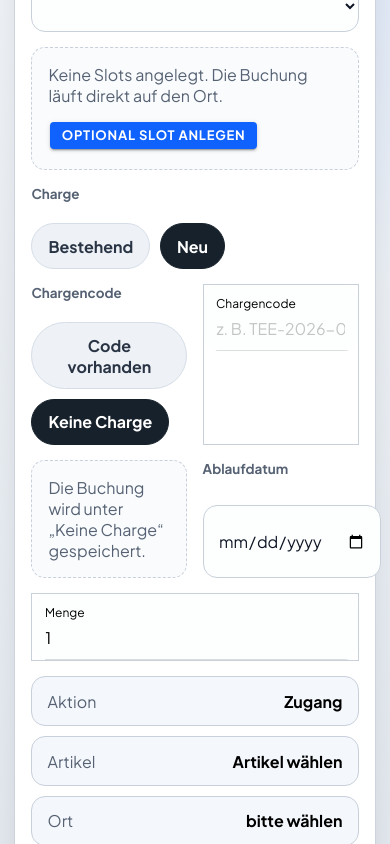
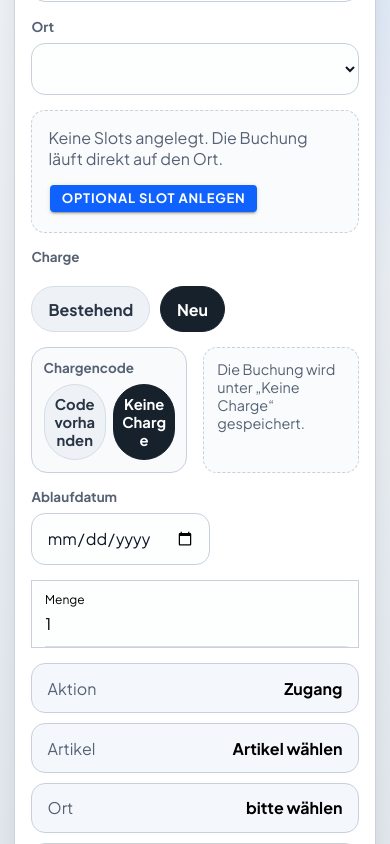
Before and after one commit to nitevlite/lagerkontrolle, a React (Vite) app: page / in a window 390 px wide. Both pictures are taken after a click on the button "Keine Charge". Built offline with nearby package versions, Linux system fonts and the light colour scheme.

Commit message:
Improve batch code mobile UX

```diff
--- a/src/App.tsx
+++ b/src/App.tsx
@@ -11,6 +11,7 @@ import {
   IonItem,
   IonLabel,
   IonPage,
+  IonToast,
   IonToolbar
 } from "@ionic/react";
 import {
@@ -190,6 +191,7 @@ function App() {
   const [snapshotState, setSnapshotState] = useState<Awaited<ReturnType<typeof loadSnapshot>> | null>(null);
   const [loadError, setLoadError] = useState<string | null>(null);
   const [actionError, setActionError] = useState<string | null>(null);
+  const [actionSuccess, setActionSuccess] = useState<string | null>(null);
   const videoRef = useRef<HTMLVideoElement | null>(null);
   const scanStreamRef = useRef<MediaStream | null>(null);
   const scanFrameRef = useRef<number | null>(null);
@@ -1508,6 +1510,13 @@ function App() {
     }
 
     try {
+      const successItemName = bookingUsesNewItem ? bookingNewItemNameDraft.trim() : bookingItem?.name ?? "Artikel";
+      const successLocationName =
+        bookingAction === "out"
+          ? bookingLocation?.name ?? "Ort"
+          : viewModel?.locations.find((location) => location.id === (bookingTargetLocationId || bookingLocationId))?.name ??
+            bookingLocation?.name ??
+            "Ort";
       let effectiveItemId = bookingItem?.id;
 
       if (bookingUsesNewItem) {
@@ -1611,6 +1620,7 @@ function App() {
       setBookingNewItemBarcodeDraft("");
       setBookingNewItemLowStockThresholdDraft("5");
       setBookingNewItemTrackExpiry(true);
+      setActionSuccess(`Buchung gespeichert: ${quantity} x ${successItemName} bei ${successLocationName}.`);
       setRefreshToken((current) => current + 1);
       if (locationScanMode === "single") {
         closeLocationScanFlow();
@@ -1808,6 +1818,14 @@ function App() {
               handler: () => setActionError(null)
             }
           ]}
+        />
+        <IonToast
+          isOpen={Boolean(actionSuccess)}
+          message={actionSuccess ?? ""}
+          duration={2600}
+          color="success"
+          position="top"
+          onDidDismiss={() => setActionSuccess(null)}
         />
         <IonAlert
           isOpen={pendingReset}
@@ -2580,9 +2598,9 @@ function App() {
                                       )
                                     ) : (
                                       <>
-                                        <label className="form-field">
+                                        <label className="form-field batch-code-choice">
                                           <span>Chargencode</span>
-                                          <div className="toggle-pills">
+                                          <div className="toggle-pills toggle-pills--full">
                                             <button
                                               type="button"
                                               className={!bookingBatchHasNoCode ? "toggle-pill toggle-pill--active" : "toggle-pill"}
@@ -2602,18 +2620,18 @@ function App() {
                                             </button>
                                           </div>
                                         </label>
+                                        {bookingBatchHasNoCode ? (
+                                          <div className="empty-state empty-state--compact">Die Buchung wird unter „Keine Charge“ gespeichert.</div>
+                                        ) : (
                                           <IonItem className="compact-field">
                                             <IonLabel position="stacked">Chargencode</IonLabel>
                                             <IonInput
                                               value={bookingNewBatchCodeDraft}
                                               placeholder="z. B. CH-2026-01"
-                                            disabled={bookingBatchHasNoCode}
                                               onIonInput={(event) => setBookingNewBatchCodeDraft(String(event.detail.value ?? ""))}
                                             />
                                           </IonItem>
-                                        {bookingBatchHasNoCode ? (
-                                          <div className="empty-state">Die Buchung wird unter „Keine Charge“ gespeichert.</div>
-                                        ) : null}
+                                        )}
                                         <label className="form-field">
                                           <span>{bookingTrackExpiry ? "Ablaufdatum" : "Datum optional"}</span>
                                           <input
@@ -3014,9 +3032,9 @@ function App() {
                           {currentItem ? (
                             <>
                               <div className="unit-form">
-                                <label className="form-field">
+                                <label className="form-field batch-code-choice">
                                   <span>Chargencode</span>
-                                  <div className="toggle-pills">
+                                  <div className="toggle-pills toggle-pills--full">
                                     <button
                                       type="button"
                                       className={!batchHasNoCode ? "toggle-pill toggle-pill--active" : "toggle-pill"}
@@ -3036,18 +3054,18 @@ function App() {
                                     </button>
                                   </div>
                                 </label>
+                                {batchHasNoCode ? (
+                                  <div className="empty-state empty-state--compact">Die Charge wird als „Keine Charge“ gespeichert.</div>
+                                ) : (
                                   <IonItem className="compact-field">
                                     <IonLabel position="stacked">Chargencode</IonLabel>
                                     <IonInput
                                       value={batchCodeDraft}
                                       placeholder="z. B. ST-2026-04"
-                                    disabled={batchHasNoCode}
                                       onIonInput={(event) => setBatchCodeDraft(String(event.detail.value ?? ""))}
                                     />
                                   </IonItem>
-                                {batchHasNoCode ? (
-                                  <div className="empty-state">Die Charge wird als „Keine Charge“ gespeichert.</div>
-                                ) : null}
+                                )}
                                 <label className="form-field">
                                   <span>{currentItem.trackExpiry ? "Ablaufdatum" : "Datum optional"}</span>
                                   <input
@@ -3417,9 +3435,9 @@ function App() {
                           )
                         ) : (
                           <div className="unit-form">
-                            <label className="form-field">
+                            <label className="form-field batch-code-choice">
                               <span>Chargencode</span>
-                              <div className="toggle-pills">
+                              <div className="toggle-pills toggle-pills--full">
                                 <button
                                   type="button"
                                   className={!bookingBatchHasNoCode ? "toggle-pill toggle-pill--active" : "toggle-pill"}
@@ -3439,21 +3457,21 @@ function App() {
                                 </button>
                               </div>
                             </label>
+                            {bookingBatchHasNoCode ? (
+                              <div className="empty-state empty-state--compact">Die Buchung wird unter „Keine Charge“ gespeichert.</div>
+                            ) : (
                               <IonItem className="compact-field">
                                 <IonLabel position="stacked">Chargencode</IonLabel>
                                 <IonInput
                                   value={bookingNewBatchCodeDraft}
                                   placeholder="z. B. TEE-2026-04"
-                                disabled={bookingBatchHasNoCode}
                                   onIonInput={(event) => setBookingNewBatchCodeDraft(String(event.detail.value ?? ""))}
                                   ref={(element) => {
                                     bookingBatchCodeRef.current = element?.querySelector("input") ?? null;
                                   }}
                                 />
                               </IonItem>
-                            {bookingBatchHasNoCode ? (
-                              <div className="empty-state">Die Buchung wird unter „Keine Charge“ gespeichert.</div>
-                            ) : null}
+                            )}
                             <label className="form-field">
                               <span>{bookingTrackExpiry ? "Ablaufdatum" : "Datum optional"}</span>
                               <input
--- a/src/theme.css
+++ b/src/theme.css
@@ -535,6 +535,26 @@ ion-content.shell::part(scroll) {
   margin-top: 0.85rem;
 }
 
+.batch-code-choice {
+  padding: 0.85rem;
+  border: 1px solid var(--border);
+  border-radius: 16px;
+  background: #f8fafc;
+}
+
+.toggle-pills--full {
+  display: grid;
+  grid-template-columns: repeat(2, minmax(0, 1fr));
+  margin-top: 0;
+}
+
+.toggle-pills--full .toggle-pill {
+  width: 100%;
+  min-height: 48px;
+  padding-inline: 0.65rem;
+  text-align: center;
+}
+
 .booking-toggle-row {
   margin-top: 0;
 }
@@ -580,6 +600,11 @@ ion-content.shell::part(scroll) {
   border: 1px dashed var(--border);
   background: #f9fbfd;
   color: var(--muted);
+}
+
+.empty-state--compact {
+  padding: 0.75rem 0.85rem;
+  font-size: 0.9rem;
 }
 
 .empty-state--action {
@@ -1083,6 +1108,20 @@ ion-content.shell::part(scroll) {
     margin-top: 0.05rem;
   }
 
+  .batch-code-choice {
+    padding: 0.7rem;
+  }
+
+  .toggle-pills--full {
+    gap: 0.45rem;
+  }
+
+  .toggle-pills--full .toggle-pill {
+    min-height: 46px;
+    padding: 0.65rem 0.5rem;
+    font-size: 0.92rem;
+  }
+
   .surface--nav {
     top: 0.25rem;
   }
```
Also changed, not shown: 1 other file (tests, documents, lock files or other folders). Lines whose indentation alone changed are shown as unchanged.
